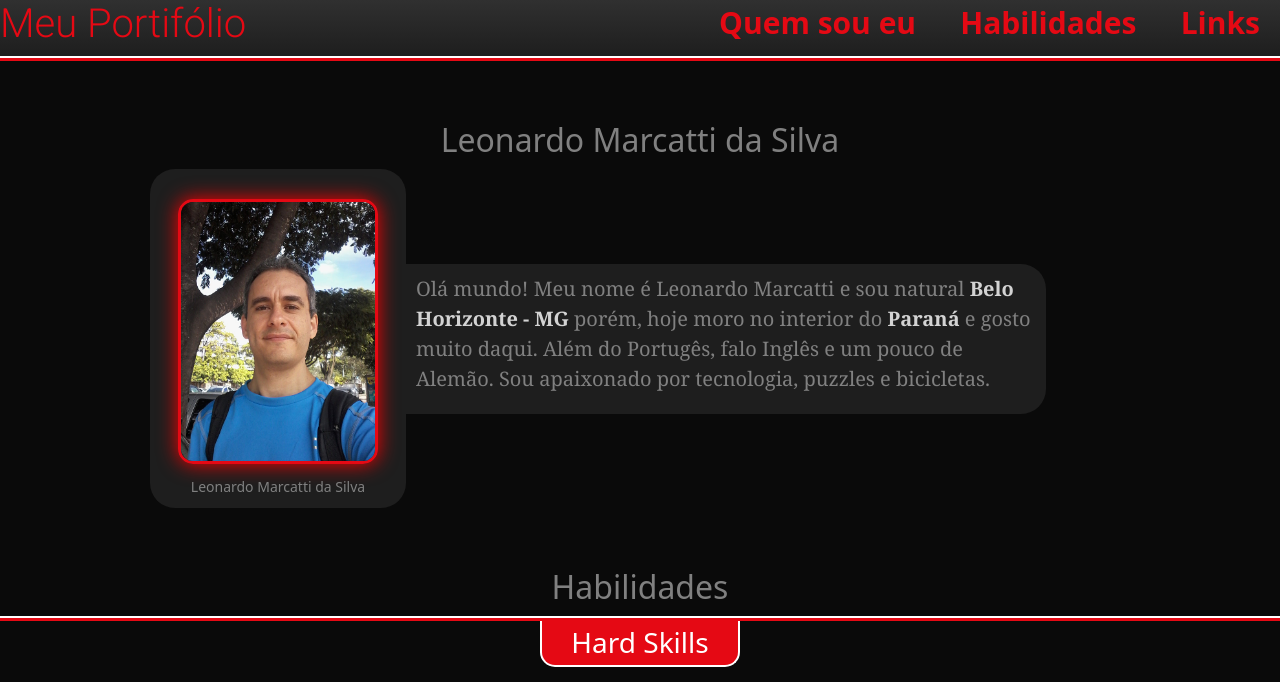
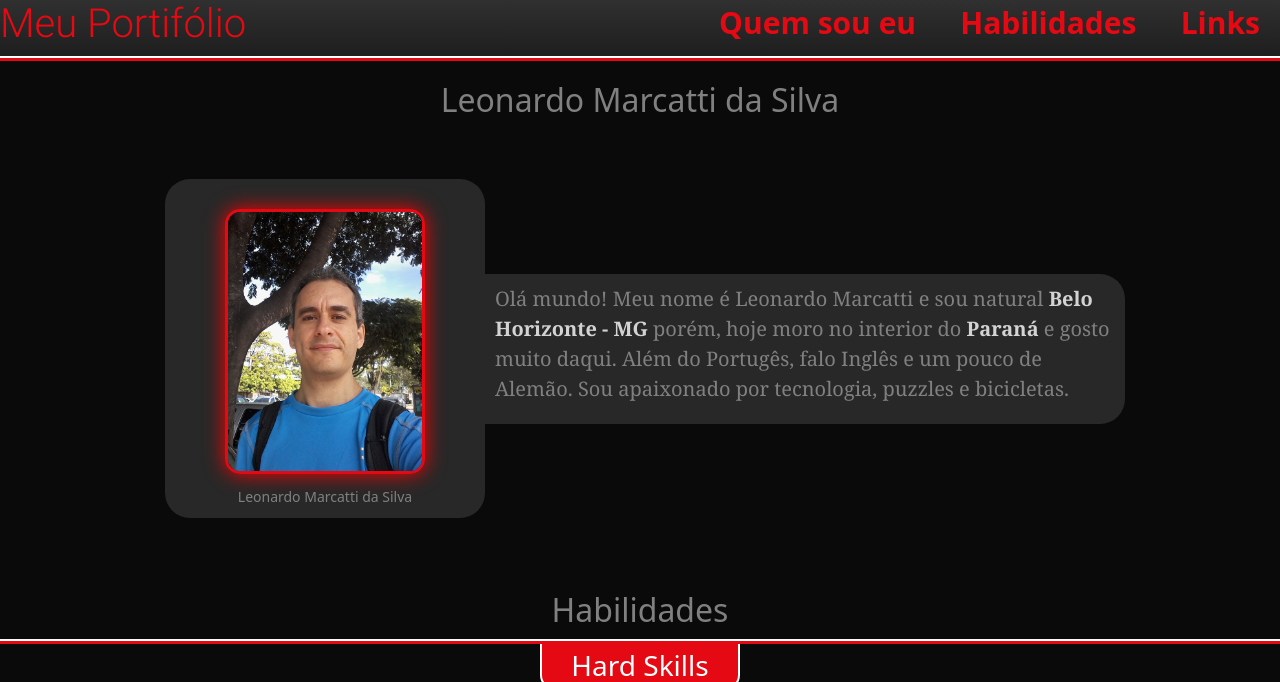
Before and after one commit to LeonardoMarcatti/LeonardoMarcatti.github.io, a plain HTML site: page index.html in a window 1280 px wide. Shown: the top 682 px of the page. Drawn offline with nearby package versions, Linux system fonts and the light colour scheme.

Commit message:
HTML semantico

```diff
--- a/index.html
+++ b/index.html
@@ -16,17 +16,19 @@
       <title>Portifólio</title>
    </head>
    <body>
-            <div id="header">
+      <header id="header">
          <h1>Meu Portifólio</h1>
          <nav>
             <a href="#s1">Quem sou eu</a>
             <a href="#s2">Habilidades</a>
             <a href="#s3">Links</a>
          </nav>
-            </div>
+      </header>
+      <main>
          <div class="mini_bar"></div>
+         <section id="s1">
             <h2>Leonardo Marcatti da Silva</h2>
-            <section id="s1">
+            <div id="cont">
                <div>
                   <figure>
                      <img src="images/leo.jpg" alt="Foto do Leo" title="Leonardo Marcatti da Silva">
@@ -38,7 +40,7 @@
                <div>
                   <p id="descricao">Olá mundo! Meu nome é Leonardo Marcatti e sou natural <b>Belo Horizonte - MG</b>  porém, hoje moro no interior do <b>Paraná</b> e gosto muito daqui. Além do Portugês, falo Inglês e um pouco de Alemão. Sou apaixonado por tecnologia, puzzles e bicicletas.</p>
                </div>
-
+            </div>
          </section>
          <section id="s2">
                <h2>Habilidades</h2>
@@ -68,6 +70,6 @@
                <p>Clicando <a href="images/leo.jpg">aqui</a> você pode me ver mais de perto!</p>
                <p>E se você clicar <a href="https://www.car.blog.br/" target="_blank">aqui</a> você será transferido para um blog de carros que eu adoro!</p>
          </section>
-
+      </main>
    </body>
 </html>
--- a/portifolio.css
+++ b/portifolio.css
@@ -12,6 +12,9 @@ h1{
 
 h2{
     text-align: center;
+    margin: 0px;
+    padding: 10px;
+    margin-top: 10px;
 }
 
 h3{
@@ -42,7 +45,7 @@ nav{
 
 nav > a{
     color: #e50914;
-    margin: 20px;
+    margin: 0px 20px;
     font-size: 30px;
     text-decoration: none;
     font-weight: bold;
@@ -88,29 +91,40 @@ ul > li:hover ~ li img:hover {
 }
 
 #s1{
-    position: relative;
+    height: 500px;
+}
+
+#cont{
+    display: flex;
+    flex-flow: row nowrap;
+    align-items: center;
+    justify-content: center;
+    width: 100vw;
 }
 
 #s1 > div{
-    display: inline-block;
+    margin-top: 50px;
 }
 
-#s1 > div:first-child{
-    width: 20%;
-    background-color: rgba(30,30,30);
+#cont > div:first-child{
+    width: 25%;
     border-radius: 25px;
     padding: 10px;
-    margin-left: 150px;
+    margin-left: 10px;
+    background-color: rgb(40, 40, 40);
+    display: flex;
+    flex-flow: row nowrap;
+    align-items: center;
+    justify-content: center;
 }
 
-#s1 > div:nth-child(2){
+#cont > div:nth-child(2){
     width: 50%;
-    position: absolute;
     height: 150px;
     top: calc(50% - 75px);
-    background-color: rgba(30,30,30);
     border-radius: 0px 25px 25px 0px;
     padding: 10px;
+    background-color: rgb(40, 40, 40);
 }
 
 #s1 > div > p{
@@ -130,8 +144,6 @@ figcaption{
 
 p{
     font-size: 20px;
-    text-align: center;
-    margin: 0px;
 }
 
 b{
@@ -147,12 +159,6 @@ li{
     padding: 10px;
 }
 
-h2{
-    margin: 0px;
-    padding: 10px;
-    margin-top: 50px;
-}
-
 .mini_bar{
     background-color: #e50914;
     height: 5px;
```
Lines whose indentation alone changed are shown as unchanged.
